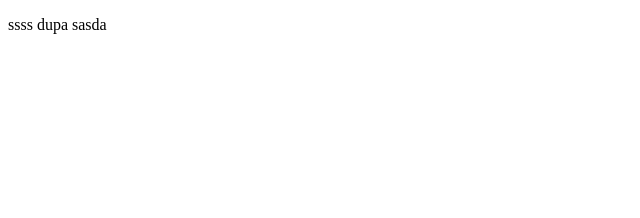
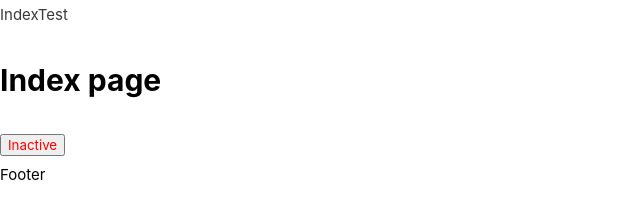
Before and after one commit to PK007PK/p43boiler-gatsbyStyled, a Gatsby site: page / in a window 1280 px wide. Shown: the whole page, without its empty margins (0-640 px from the left). Built offline with nearby package versions, Linux system fonts and the light colour scheme; Gatsby itself is replaced by a stand-in of ours.

Commit message:
Add context, passing context data between sites

```diff
--- a/gatsby-config.js
+++ b/gatsby-config.js
@@ -27,7 +27,7 @@ module.exports = {
       resolve: "gatsby-source-filesystem",
       options: {
         name: "images",
-        path: "./src/images/",
+        path: "./src/assets/images/",
       },
       __key: "images",
     },
--- /dev/null
+++ b/src/AppProvider.js
@@ -0,0 +1,25 @@
+import React, { createContext, useEffect, useState } from "react";
+import { ThemeProvider } from "styled-components";
+import { theme } from "./assets/Theme";
+
+export const AppContext = createContext();
+
+const AppProvider = ({ state, children }) => {
+  const [isActive, setIsActive] = useState(false);
+
+  const passStateBetweenSites = () => {
+    state !== null && setIsActive(state.isActive);
+  };
+
+  useEffect(() => passStateBetweenSites(), []);
+
+  const toogleIsActive = () => setIsActive((prevValue) => !prevValue);
+
+  return (
+    <AppContext.Provider value={{ isActive, toogleIsActive }}>
+      <ThemeProvider theme={theme}>{children}</ThemeProvider>
+    </AppContext.Provider>
+  );
+};
+
+export default AppProvider;
--- /dev/null
+++ b/src/GlobalStyles.js
@@ -0,0 +1,52 @@
+import { createGlobalStyle } from "styled-components";
+
+const GlobalStyles = createGlobalStyle`
+/* @font-face {
+    font-family: 'radnika_next';
+    src: url('/static/radnikanext-medium-webfont.woff2')
+    format('woff2');
+    font-weight: normal;
+    font-style: normal;
+} */
+
+html {
+    --red: #ff0000;
+    --black: #393939;
+    --grey: #3A3A3A;
+    --gray: var(--grey);
+    --lightGrey: #e1e1e1;
+    --lightGray: var(--lightGrey);
+    --offWhite: #ededed;
+    --maxWidth: #1000px;
+    --bs: 0 12px 24px 0 rgba(0,0,0,0.99);
+
+    box-sizing: border-box;
+    font-size: 10px;
+}
+
+*, *:before, *:after {
+    box-sizing: inherit;
+}
+
+body {
+    font-family: 'radnika_next', --apple-system, BlinkMacSystemFont, 'Segoe UI', Roboto, Oxygen, Ubuntu, Cantarell, 'Open Sans', 'Helvetica Neue', sans-serif;
+    padding: 0;
+    margin: 0;
+    font-size: 1.5em;
+    line-height: 2;
+}
+
+a {
+    text-decoration: none;
+    color: var(--black);
+}
+a:hover {
+    text-decoration: underline;
+}
+
+button {
+    font-family: 'radnika_next', --apple-system, BlinkMacSystemFont, 'Segoe UI', Roboto, Oxygen, Ubuntu, Cantarell, 'Open Sans', 'Helvetica Neue', sans-serif;
+}
+`;
+
+export default GlobalStyles;
--- /dev/null
+++ b/src/assets/Theme.js
@@ -0,0 +1,30 @@
+export const theme = {};
+
+theme.breakpoint = {
+  xs: 576,
+  sm: 768,
+  md: 992,
+  lg: 1200,
+  xl: 1550,
+};
+
+theme.media = {
+  xsAbove: `@media (min-width: ${theme.breakpoint.xs}px)`,
+  xsBelow: `@media (max-width: ${theme.breakpoint.xs - 1}px)`,
+  smAbove: `@media (min-width: ${theme.breakpoint.sm}px)`,
+  smBelow: `@media (max-width: ${theme.breakpoint.sm - 1}px)`,
+  mdAbove: `@media (min-width: ${theme.breakpoint.md}px)`,
+  mdBelow: `@media (max-width: ${theme.breakpoint.md - 1}px)`,
+  lgAbove: `@media (min-width: ${theme.breakpoint.lg}px)`,
+  lgBelow: `@media (max-width: ${theme.breakpoint.lg - 1}px)`,
+  xlAbove: `@media (min-width: ${theme.breakpoint.xl}px)`,
+  xlBelow: `@media (max-width: ${theme.breakpoint.xl - 1}px)`,
+};
+
+theme.maxContainerWidth = {
+  xs: 540,
+  sm: 720,
+  md: 960,
+  lg: 1184,
+  xl: 1400,
+};
--- /dev/null
+++ b/src/components/Button.js
@@ -0,0 +1,23 @@
+import React, { useContext } from "react";
+import styled from "styled-components";
+import { AppContext } from "../AppProvider";
+
+const StyledButton = styled.button`
+  color: var(--red);
+  ${({ theme }) => theme.media.lgAbove} {
+    color: red;
+  }
+`;
+
+const Button = () => {
+  const { toogleIsActive, isActive } = useContext(AppContext);
+  return (
+    <>
+      <StyledButton className="zx" onClick={toogleIsActive}>
+        {isActive ? "Active" : "Inactive"}
+      </StyledButton>
+    </>
+  );
+};
+
+export default Button;
--- /dev/null
+++ b/src/components/Footer.js
@@ -0,0 +1,5 @@
+import React from "react";
+
+export default function Footer() {
+  return <div>Footer</div>;
+}
--- /dev/null
+++ b/src/components/Layout.js
@@ -0,0 +1,23 @@
+import React, { useState, useEffect } from "react";
+import PropTypes from "prop-types";
+import GlobalStyles from "../GlobalStyles";
+import Navbar from "../components/Navbar";
+import Footer from "../components/Footer";
+
+const Layout = ({ location, children }) => {
+  return (
+    <>
+      <GlobalStyles />
+      <Navbar location={location} />
+      {children}
+      <Footer />
+    </>
+  );
+};
+
+Layout.propTypes = {
+  location: PropTypes.object,
+  isdark: PropTypes.bool,
+};
+
+export default Layout;
--- /dev/null
+++ b/src/components/Navbar.js
@@ -0,0 +1,18 @@
+import React, { useContext } from "react";
+import { Link } from "gatsby";
+import { AppContext } from "../AppProvider";
+
+export default function Navbar() {
+  const { isActive } = useContext(AppContext);
+
+  return (
+    <div>
+      <Link to="/" state={{ isActive: isActive ? true : false }}>
+        Index
+      </Link>
+      <Link to="/test" state={{ isActive: isActive ? true : false }}>
+        Test
+      </Link>
+    </div>
+  );
+}
--- a/src/pages/index.js
+++ b/src/pages/index.js
@@ -1,8 +1,18 @@
-import * as React from "react";
+import React from "react";
 
-// markup
-const IndexPage = () => {
-  return <p>ssss dupa sasda</p>;
+import AppProvider from "../AppProvider";
+import Button from "../components/Button";
+import Layout from "../components/Layout";
+
+const IndexPage = ({ location }) => {
+  return (
+    <AppProvider state={location?.state}>
+      <Layout>
+        <h1>Index page</h1>
+        <Button />
+      </Layout>
+    </AppProvider>
+  );
 };
 
 export default IndexPage;
```
Also changed, not shown: src/pages/test.js (added, +18 -0 lines), README.md (deleted), src/assets/images/icon.png (renamed from src/images/icon.png), 3 other files.
